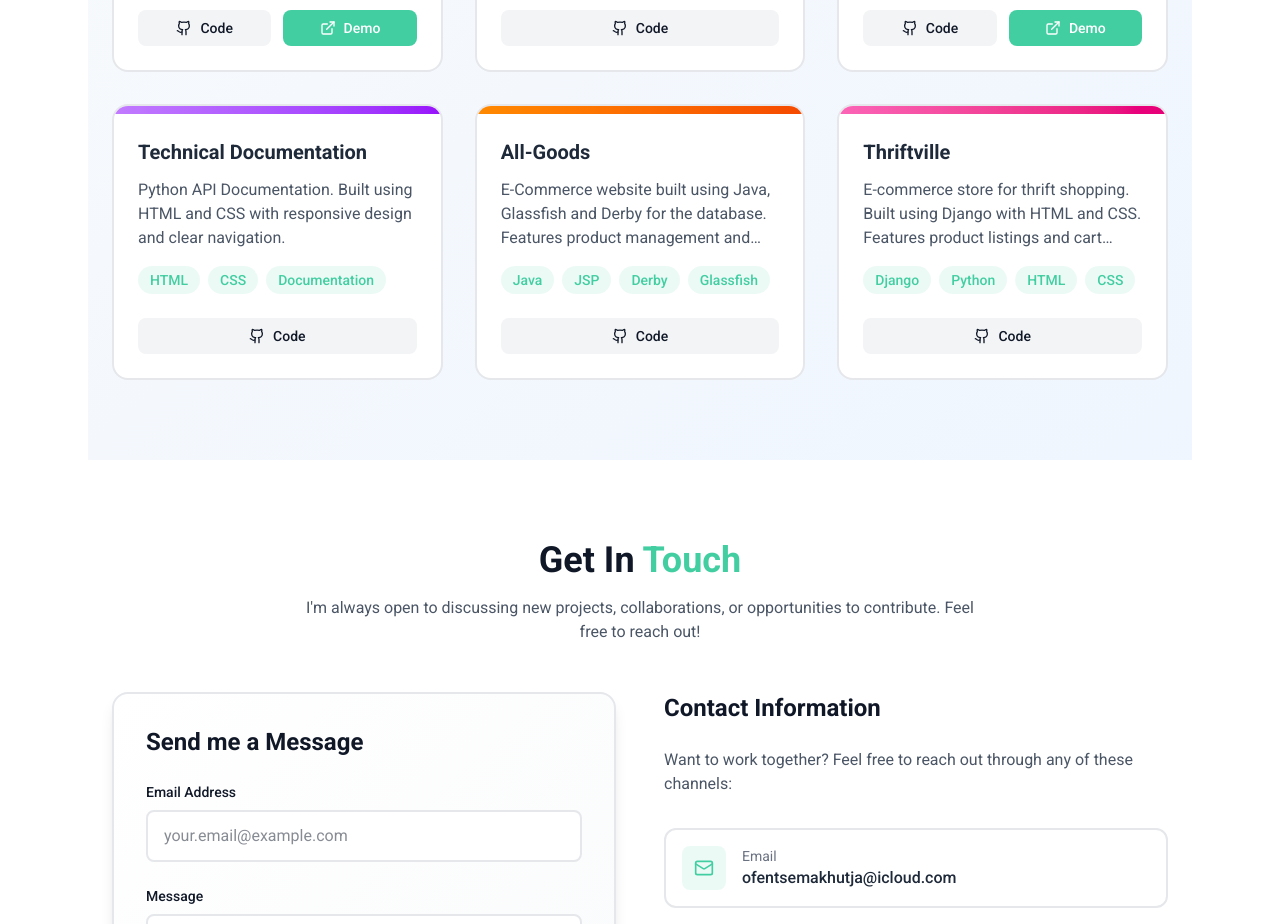
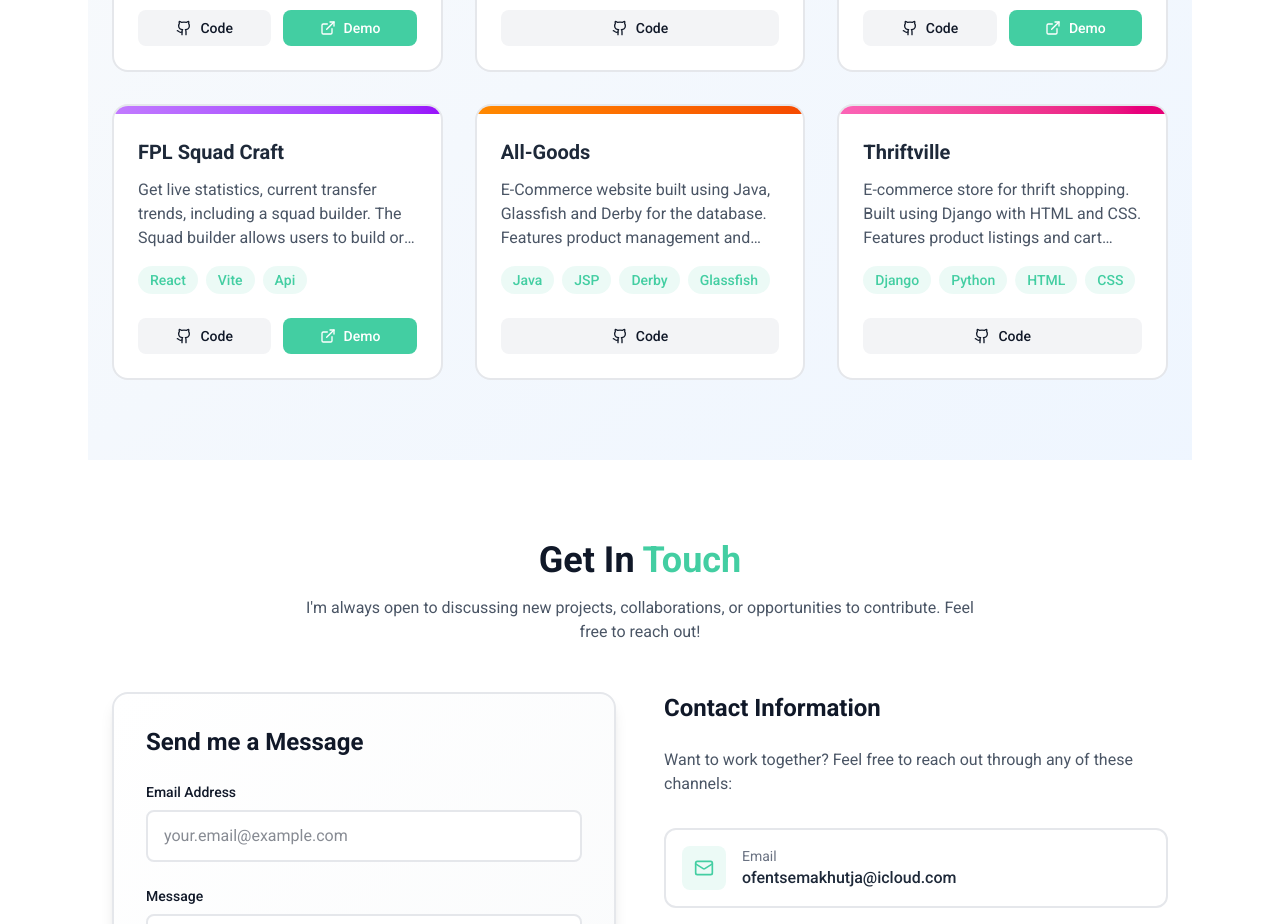
Before and after one commit to OfentseJ/react-personal-portfolio, a React (Vite) app in the folder frontend/: page / in a window 1280 px wide. Shown: the part 3060-3984 px from the top of the page. Built offline with nearby package versions, Linux system fonts and the light colour scheme.

Commit message:
Update Projects list and remove Tailwind import
Replaced the 'Technical Documentation' project with 'FPL Squad Craft' in Projects.jsx, updating its details and adding a demo link. Removed the Tailwind CSS import from App.css.

```diff
--- a/frontend/src/App.css
+++ /dev/null
@@ -1 +0,0 @@
-@import "tailwindcss";
--- a/frontend/src/components/Projects.jsx
+++ b/frontend/src/components/Projects.jsx
@@ -29,11 +29,12 @@ export default function Projects() {
       color: "from-green-400 to-green-600",
     },
     {
-      title: "Technical Documentation",
+      title: "FPL Squad Craft",
       description:
-        "Python API Documentation. Built using HTML and CSS with responsive design and clear navigation.",
-      tech: ["HTML", "CSS", "Documentation"],
-      link: "https://github.com/OfentseJ/technical-documentation.git",
+        "Get live statistics, current transfer trends, including a squad builder. The Squad builder allows users to build or import their current squard from fpl.",
+      tech: ["React", "Vite", "Api"],
+      link: "https://github.com/OfentseJ/fpl-squad-craft.git",
+      demo: "https://ofentsej.github.io/fpl-squad-craft/",
       color: "from-purple-400 to-purple-600",
     },
     {
```
